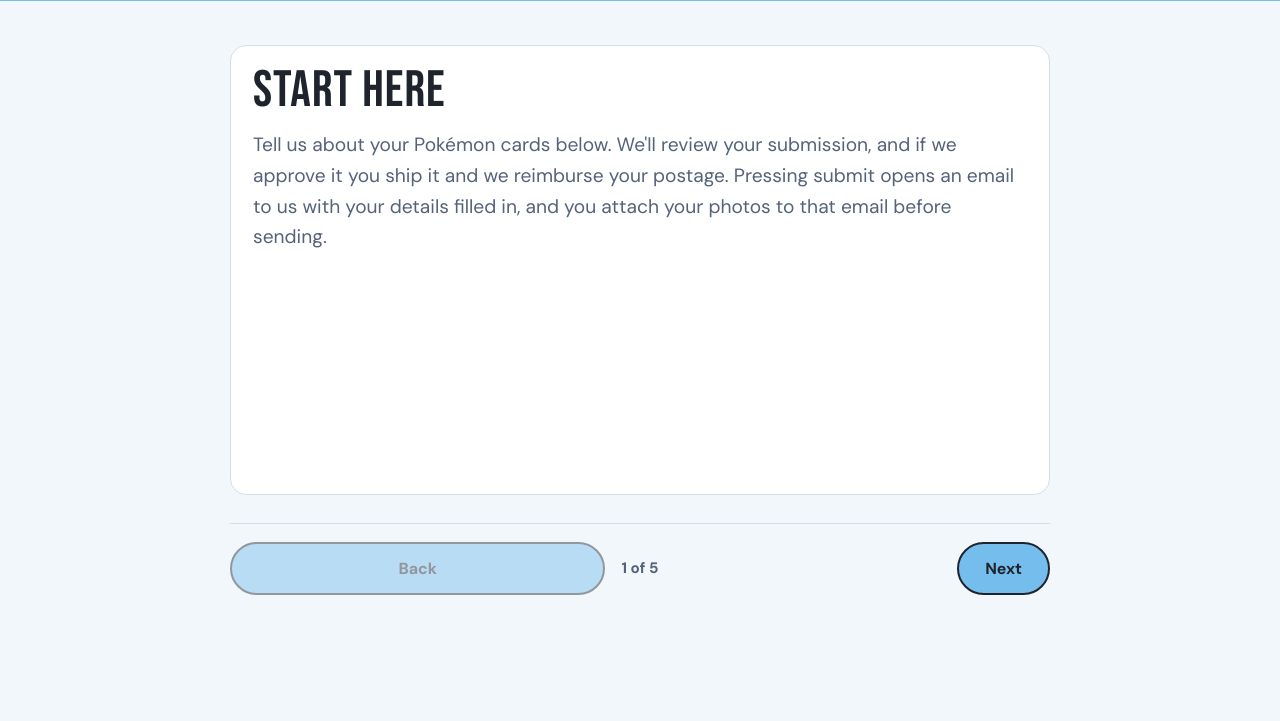
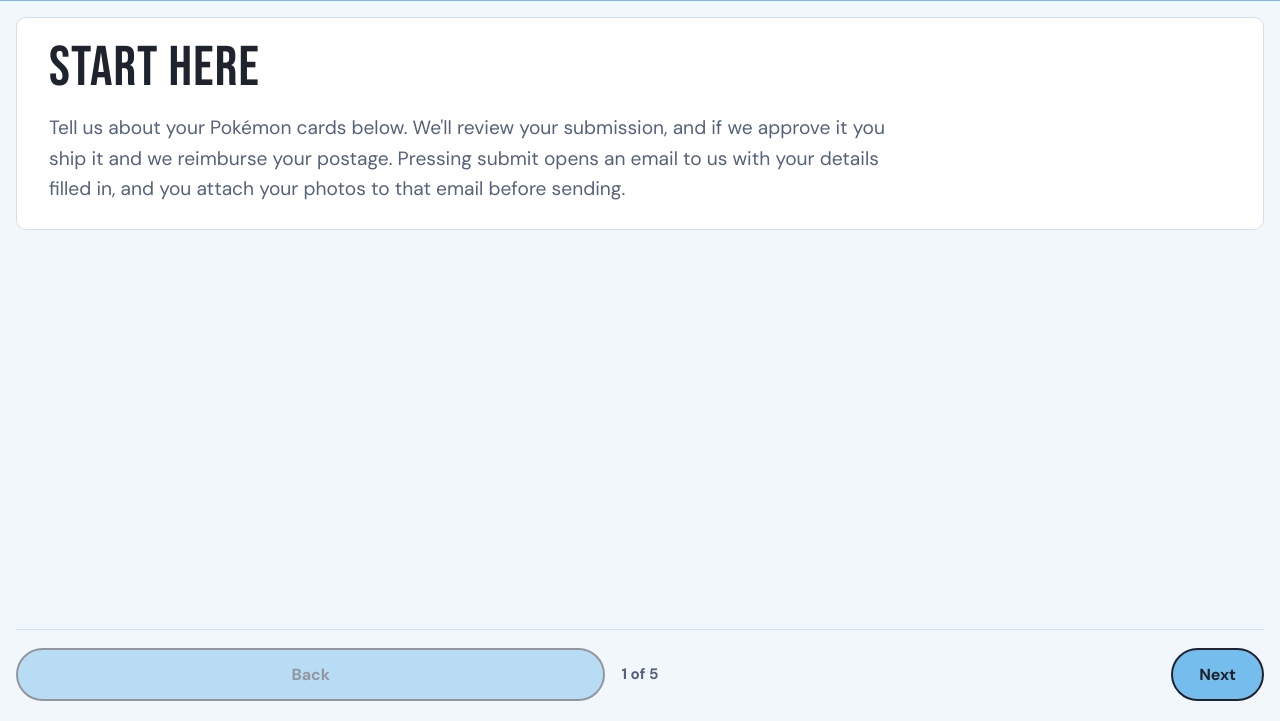
Before and after one commit to chpietrusewicz/foilhouse-bulk-submission, a website: page public/index.html in a window 1280 px wide. Shown: the part 79-800 px from the top of the page. Drawn offline with Linux system fonts and the light colour scheme.

Commit message:
slide scaling

```diff
--- a/public/css/styles.css
+++ b/public/css/styles.css
@@ -42,9 +42,12 @@ html {
 }
 body {
   margin: 0;
+  min-height: 100svh;
   background: var(--bg);
   color: var(--ink);
   font: 17px/1.6 var(--body);
+  display: flex;
+  flex-direction: column;
 }
 .bar {
   background: var(--navy);
@@ -104,9 +107,27 @@ body {
   color: var(--navy);
 }
 main {
-  max-width: 860px;
+  flex: 1;
+  min-height: 0;
+  max-width: none;
   margin: 0 auto;
-  padding: 44px 20px 72px;
+  padding: 16px 16px 20px;
+  width: 100%;
+  display: flex;
+  flex-direction: column;
+  overflow: hidden;
+}
+#content {
+  flex: 1;
+  min-height: 0;
+  display: flex;
+  flex-direction: column;
+  overflow: hidden;
+}
+#content > section {
+  width: 100%;
+  flex: 1;
+  min-height: 0;
 }
 h1,
 h2,
@@ -177,6 +198,7 @@ p {
   margin-top: 28px;
   padding-top: 18px;
   border-top: 1px solid var(--line);
+  flex: none;
 }
 .slide-navigation .btn:last-child {
   justify-self: end;
@@ -278,29 +300,37 @@ form {
   gap: 16px;
 }
 .slide-form {
+  height: 100%;
+  min-height: 0;
   gap: 0;
 }
 .slide-box {
-  height: min(520px, calc(100svh - 350px));
-  min-height: 260px;
+  height: 100%;
+  min-height: 0;
   background: var(--surface);
   border: 1px solid var(--line);
-  border-radius: 16px;
-  padding: 20px 22px;
+  border-radius: 10px;
+  padding: clamp(20px, 3vh, 30px) clamp(20px, 3vw, 32px);
   display: grid;
   align-content: start;
-  gap: 14px;
+  gap: 16px;
+  overflow: hidden;
 }
 .slide-box h2 {
+  font-size: clamp(2.4rem, 6vw, 3.5rem);
   margin-bottom: 0;
 }
 .slide-box .lede {
   margin: 0;
 }
+.slide-box .row {
+  grid-template-columns: repeat(2, minmax(0, 1fr));
+}
 .slide-box fieldset {
   background: transparent;
   border: 0;
   padding: 0;
+  gap: 14px;
 }
 .cards-fieldset {
   min-width: 0;
@@ -325,6 +355,7 @@ form {
 }
 .card-entry label {
   min-width: 0;
+  font-size: 0.92rem;
 }
 .photo-picker {
   position: relative;
@@ -419,7 +450,7 @@ fieldset {
   margin: 0;
   background: var(--surface);
   display: grid;
-  gap: 14px;
+  gap: 18px;
 }
 legend {
   font: 400 1.5rem var(--head);
@@ -432,7 +463,7 @@ label {
   display: grid;
   gap: 5px;
   font-weight: 500;
-  font-size: 0.97rem;
+  font-size: 1.05rem;
 }
 label small {
   color: var(--muted);
@@ -479,13 +510,16 @@ textarea {
 }
 @media (max-width: 520px) {
   main {
-    padding: 24px 20px 28px;
+    padding: 10px 10px 12px;
   }
   .slide-navigation {
     gap: 10px;
   }
   .slide-navigation .btn {
     padding: 12px 18px;
+  }
+  .slide-box .row {
+    grid-template-columns: 1fr;
   }
   .card-entry {
     grid-template-columns: 1fr 1fr;
```
